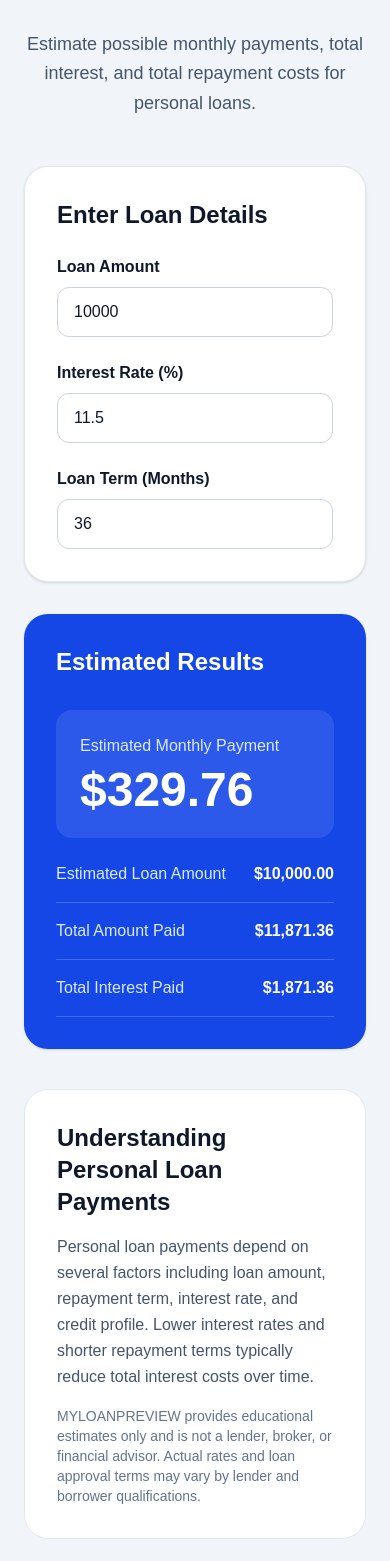
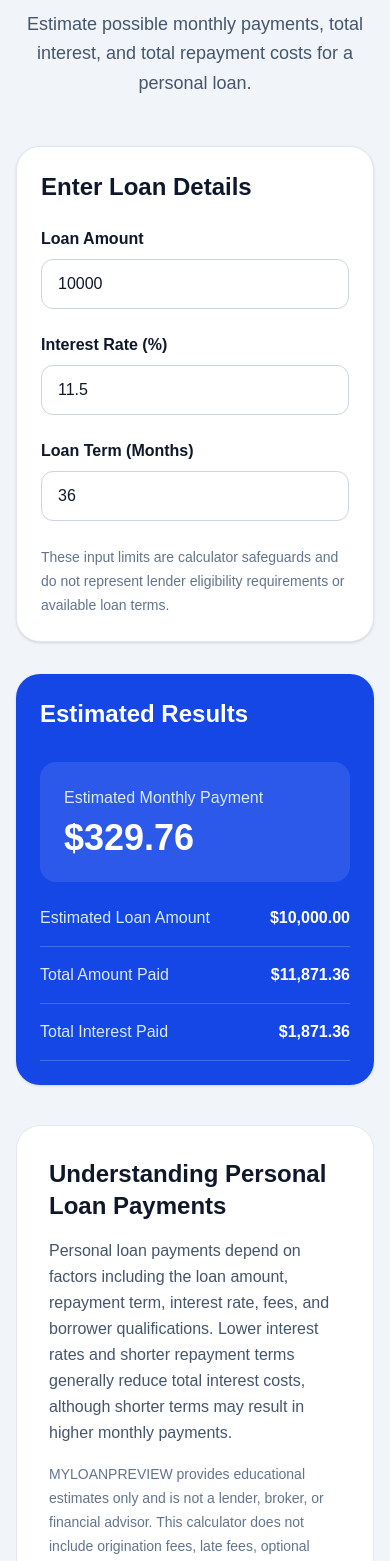
Before and after one commit to 39jorgegonzalez-lab/myloanpreview, a Next.js app: page /personal-loan-calculator in a window 390 px wide. Shown: the part 439-2000 px from the top of the page. Built offline with nearby package versions, Linux system fonts and the light colour scheme.

Commit message:
Calculator: Improve personal loan reliability and add tests

```diff
--- a/app/personal-loan-calculator/page.tsx
+++ b/app/personal-loan-calculator/page.tsx
@@ -1,23 +1,123 @@
 "use client";
-import Navbar from "@/app/components/layout/Navbar";
-import { useRef, useState } from "react";
+
+import {
+  type ChangeEvent,
+  useId,
+  useRef,
+  useState,
+} from "react";
 import { trackCalculatorUse } from "../lib/analytics";
 
+type NumericInputValue = number | "";
+
+function validatePersonalLoanInputs({
+  loanAmount,
+  interestRate,
+  loanTerm,
+}: {
+  loanAmount: NumericInputValue;
+  interestRate: NumericInputValue;
+  loanTerm: NumericInputValue;
+}): string | null {
+  if (loanAmount === "") {
+    return "Enter a loan amount.";
+  }
+
+  if (loanAmount < 100) {
+    return "Loan amount must be at least $100.";
+  }
+
+  if (loanAmount > 1000000) {
+    return "Loan amount must be $1,000,000 or less.";
+  }
+
+  if (interestRate === "") {
+    return "Enter an interest rate.";
+  }
+
+  if (interestRate < 0 || interestRate > 100) {
+    return "Interest rate must be between 0% and 100%.";
+  }
+
+  if (loanTerm === "") {
+    return "Enter a loan term.";
+  }
+
+  if (
+    !Number.isInteger(loanTerm) ||
+    loanTerm < 1 ||
+    loanTerm > 120
+  ) {
+    return "Loan term must be a whole number from 1 to 120 months.";
+  }
+
+  return null;
+}
+
 export default function PersonalLoanCalculator() {
-  const [loanAmount, setLoanAmount] = useState(10000);
-  const [interestRate, setInterestRate] = useState(11.5);
-  const [loanTerm, setLoanTerm] = useState(36);
+  const [loanAmount, setLoanAmount] =
+    useState<NumericInputValue>(10000);
+  const [interestRate, setInterestRate] =
+    useState<NumericInputValue>(11.5);
+  const [loanTerm, setLoanTerm] =
+    useState<NumericInputValue>(36);
 
-  const monthlyRate = interestRate / 100 / 12;
+  const validationMessage =
+    validatePersonalLoanInputs({
+      loanAmount,
+      interestRate,
+      loanTerm,
+    });
 
-  const monthlyPayment =
-    monthlyRate === 0
-      ? loanAmount / loanTerm
-      : (loanAmount * monthlyRate * Math.pow(1 + monthlyRate, loanTerm)) /
-        (Math.pow(1 + monthlyRate, loanTerm) - 1);
+  const numericLoanAmount =
+    loanAmount === "" ? 0 : loanAmount;
+  const numericInterestRate =
+    interestRate === "" ? 0 : interestRate;
+  const numericLoanTerm =
+    loanTerm === "" ? 0 : loanTerm;
 
-  const totalPaid = monthlyPayment * loanTerm;
-  const totalInterest = totalPaid - loanAmount;
+  const monthlyRate =
+    numericInterestRate / 100 / 12;
+
+  const calculatedMonthlyPayment =
+    validationMessage !== null
+      ? 0
+      : monthlyRate === 0
+        ? numericLoanAmount / numericLoanTerm
+        : (numericLoanAmount *
+            monthlyRate *
+            Math.pow(
+              1 + monthlyRate,
+              numericLoanTerm,
+            )) /
+          (Math.pow(
+            1 + monthlyRate,
+            numericLoanTerm,
+          ) -
+            1);
+
+  const hasValidResults =
+    validationMessage === null &&
+    Number.isFinite(calculatedMonthlyPayment) &&
+    calculatedMonthlyPayment >= 0;
+
+  const monthlyPayment = hasValidResults
+    ? calculatedMonthlyPayment
+    : 0;
+
+  const totalPaid = hasValidResults
+    ? monthlyPayment * numericLoanTerm
+    : 0;
+
+  const totalInterest = hasValidResults
+    ? Math.max(totalPaid - numericLoanAmount, 0)
+    : 0;
+
+  const resultMessage =
+    validationMessage ??
+    (hasValidResults
+      ? null
+      : "We could not calculate a reliable estimate from these values. Review the loan details and try again.");
 
   const money = (num: number) =>
     num.toLocaleString("en-US", {
@@ -37,203 +137,225 @@ function handleCalculatorInteraction(): void {
   }
 
   return (
-  <>
-
-    <main className="min-h-screen bg-slate-100 text-slate-900" onChangeCapture={handleCalculatorInteraction}>
-
-    {/* CTA BUTTON */}
-
-      <section className="max-w-7xl mx-auto px-6 py-16">
-
-        <div className="text-center max-w-3xl mx-auto mb-12">
-
-          <p className="text-lg text-blue-700 font-semibold uppercase tracking-wide mb-4">
+    <main
+      className="min-h-screen bg-slate-100 text-slate-900"
+      onChangeCapture={handleCalculatorInteraction}
+    >
+      <section className="mx-auto max-w-7xl overflow-x-hidden px-4 py-16 sm:px-6">
+        <div className="mx-auto mb-12 max-w-3xl text-center">
+          <p className="mb-4 font-semibold uppercase tracking-wide text-blue-700">
             Personal Loan Estimate
           </p>
 
-          <h1 className="text-5xl font-bold mb-6">
+          <h1 className="mb-6 text-4xl font-bold sm:text-5xl">
             Personal Loan Calculator
           </h1>
 
-          <p className="text-lg md:text-xl text-slate-600 max-w-3xl mx-auto leading-relaxed">
-            Estimate possible monthly payments, total interest,
-            and total repayment costs for personal loans.
+          <p className="mx-auto max-w-3xl text-lg leading-relaxed text-slate-600 md:text-xl">
+            Estimate possible monthly payments, total
+            interest, and total repayment costs for a
+            personal loan.
           </p>
-
         </div>
 
-
-        <div className="grid lg:grid-cols-2 gap-8">
-
+        <div className="grid gap-8 lg:grid-cols-2">
           {/* INPUTS */}
 
-          <div className="bg-white rounded-3xl border border-slate-200 p-8 shadow-sm">
-
-            <h2 className="text-2xl font-bold mb-6">
+          <div className="rounded-3xl border border-slate-200 bg-white p-6 shadow-sm md:p-8">
+            <h2 className="mb-6 text-2xl font-bold">
               Enter Loan Details
             </h2>
 
             <div className="space-y-6">
-
               <InputBox
                 label="Loan Amount"
                 value={loanAmount}
                 setValue={setLoanAmount}
+                min={100}
+                max={1000000}
+                step="100"
+                inputMode="numeric"
               />
 
               <InputBox
                 label="Interest Rate (%)"
                 value={interestRate}
                 setValue={setInterestRate}
-                step="0.1"
+                min={0}
+                max={100}
+                step="0.01"
+                inputMode="decimal"
               />
 
               <InputBox
                 label="Loan Term (Months)"
                 value={loanTerm}
                 setValue={setLoanTerm}
+                min={1}
+                max={120}
+                step="1"
+                inputMode="numeric"
               />
-
             </div>
 
+            <p className="mt-6 text-sm leading-6 text-slate-500">
+              These input limits are calculator
+              safeguards and do not represent lender
+              eligibility requirements or available loan
+              terms.
+            </p>
           </div>
-
 
           {/* RESULTS */}
 
-          <div className="bg-blue-700 text-white rounded-3xl p-8 shadow-sm">
-
-            <h2 className="text-2xl font-bold mb-8">
+          <div className="self-start rounded-3xl bg-blue-700 p-6 text-white shadow-sm md:p-8">
+            <h2 className="mb-8 text-2xl font-bold">
               Estimated Results
             </h2>
 
-            <div className="bg-white/10 rounded-2xl p-6 mb-6">
+            {resultMessage && (
+              <div
+                role="status"
+                aria-live="polite"
+                className="mb-6 rounded-2xl border border-amber-200 bg-amber-50 p-4 text-sm font-medium leading-6 text-amber-950"
+              >
+                {resultMessage}
+              </div>
+            )}
 
-              <p className="text-blue-100 mb-2">
+            <div className="mb-6 rounded-2xl bg-white/10 p-6">
+              <p className="mb-2 text-blue-100">
                 Estimated Monthly Payment
               </p>
 
-              <p className="text-5xl font-bold">
-                {money(monthlyPayment)}
+              <p
+                className="break-words text-4xl font-bold sm:text-5xl"
+                aria-live="polite"
+                aria-atomic="true"
+              >
+                {hasValidResults
+                  ? money(monthlyPayment)
+                  : "—"}
               </p>
-
             </div>
 
             <div className="grid gap-4">
-
               <Result
                 label="Estimated Loan Amount"
-                value={money(loanAmount)}
+                value={
+                  hasValidResults
+                    ? money(numericLoanAmount)
+                    : "—"
+                }
               />
 
               <Result
                 label="Total Amount Paid"
-                value={money(totalPaid)}
+                value={
+                  hasValidResults
+                    ? money(totalPaid)
+                    : "—"
+                }
               />
 
               <Result
                 label="Total Interest Paid"
-                value={money(totalInterest)}
+                value={
+                  hasValidResults
+                    ? money(totalInterest)
+                    : "—"
+                }
               />
-
             </div>
-
           </div>
-
         </div>
-
 
         {/* EDUCATIONAL SECTION */}
 
-        <div className="bg-white rounded-3xl border border-slate-200 p-8 mt-10">
-
-          <h2 className="text-2xl font-bold mb-4">
+        <div className="mt-10 rounded-3xl border border-slate-200 bg-white p-8">
+          <h2 className="mb-4 text-2xl font-bold">
             Understanding Personal Loan Payments
           </h2>
 
-          <p className="text-slate-600 leading-relaxed mb-4">
-            Personal loan payments depend on several factors including
-            loan amount, repayment term, interest rate, and credit profile.
-            Lower interest rates and shorter repayment terms typically
-            reduce total interest costs over time.
+          <p className="mb-4 leading-relaxed text-slate-600">
+            Personal loan payments depend on factors
+            including the loan amount, repayment term,
+            interest rate, fees, and borrower
+            qualifications. Lower interest rates and
+            shorter repayment terms generally reduce
+            total interest costs, although shorter terms
+            may result in higher monthly payments.
           </p>
 
-          <p className="text-slate-500 text-sm">
-            MYLOANPREVIEW provides educational estimates only and is not
-            a lender, broker, or financial advisor. Actual rates and loan
-            approval terms may vary by lender and borrower qualifications.
+          <p className="text-sm leading-6 text-slate-500">
+            MYLOANPREVIEW provides educational estimates
+            only and is not a lender, broker, or financial
+            advisor. This calculator does not include
+            origination fees, late fees, optional
+            products, or other possible lender charges.
+            Actual rates, approval decisions, fees, and
+            loan terms may vary.
           </p>
+        </div>
+      </section>
 
-        </div>
-
-      </section>
       {/* OTHER CALCULATORS */}
 
-<section className="max-w-6xl mx-auto px-6 pb-24">
-
-  <div className="bg-white rounded-3xl border border-slate-200 p-10 shadow-sm">
-
-    <h2 className="text-3xl font-bold text-center mb-10">
+      <section className="mx-auto max-w-6xl px-6 pb-24">
+        <div className="rounded-3xl border border-slate-200 bg-white p-10 shadow-sm">
+          <h2 className="mb-10 text-center text-3xl font-bold">
             Explore Other Calculators
           </h2>
 
-    <div className="grid md:grid-cols-2 gap-8">
-
-      {/* AUTO */}
-
+          <div className="grid gap-8 md:grid-cols-2">
             <a
               href="/auto-loan-calculator"
-        className="bg-white border border-slate-200 rounded-3xl p-8 shadow-sm hover:-translate-y-1 hover:shadow-[0_12px_35px_rgba(29,78,216,0.45)] transition-all duration-300 block"
+              className="block rounded-3xl border border-slate-200 bg-white p-8 shadow-sm transition-all duration-300 hover:-translate-y-1 hover:shadow-[0_12px_35px_rgba(29,78,216,0.45)]"
             >
-
-        <div className="text-5xl mb-5">
+              <div
+                className="mb-5 text-5xl"
+                aria-hidden="true"
+              >
                 🚗
               </div>
 
-        <h3 className="text-2xl font-bold mb-4">
+              <h3 className="mb-4 text-2xl font-bold">
                 Auto Loan Calculator
               </h3>
 
-        <p className="text-slate-600 leading-relaxed">
+              <p className="leading-relaxed text-slate-600">
                 Estimate car payments, total loan cost,
                 and monthly affordability.
               </p>
-
             </a>
-
-
-      {/* MORTGAGE */}
 
             <a
               href="/mortgage-calculator"
-        className="bg-white border border-slate-200 rounded-3xl p-8 shadow-sm hover:-translate-y-1 hover:shadow-[0_12px_35px_rgba(29,78,216,0.45)] transition-all duration-300 block"
+              className="block rounded-3xl border border-slate-200 bg-white p-8 shadow-sm transition-all duration-300 hover:-translate-y-1 hover:shadow-[0_12px_35px_rgba(29,78,216,0.45)]"
             >
-
-        <div className="text-5xl mb-5">
+              <div
+                className="mb-5 text-5xl"
+                aria-hidden="true"
+              >
                 🏠
               </div>
 
-        <h3 className="text-2xl font-bold mb-4">
+              <h3 className="mb-4 text-2xl font-bold">
                 Mortgage Calculator
               </h3>
 
-        <p className="text-slate-600 leading-relaxed">
-          Explore mortgage affordability,
-          estimated payments, and housing costs.
+              <p className="leading-relaxed text-slate-600">
+                Explore mortgage payments, long-term
+                borrowing costs, and possible housing
+                expenses.
               </p>
-
             </a>
-
           </div>
-
         </div>
-
       </section>
     </main>
-</>
   );
 }
-
 
 /* INPUT COMPONENT */
 
@@ -242,31 +364,60 @@ function InputBox({
   value,
   setValue,
   step = "1",
+  min,
+  max,
+  inputMode = "decimal",
 }: {
   label: string;
-  value: number;
-  setValue: (value: number) => void;
+  value: NumericInputValue;
+  setValue: (value: NumericInputValue) => void;
   step?: string;
+  min?: number;
+  max?: number;
+  inputMode?: "decimal" | "numeric";
 }) {
+  const inputId = useId();
+
+  function handleChange(
+    event: ChangeEvent<HTMLInputElement>,
+  ): void {
+    const rawValue = event.currentTarget.value;
+
+    if (rawValue === "") {
+      setValue("");
+      return;
+    }
+
+    const nextValue = Number(rawValue);
+
+    if (Number.isFinite(nextValue)) {
+      setValue(nextValue);
+    }
+  }
+
   return (
     <div>
-
-      <label className="block font-semibold mb-2">
+      <label
+        htmlFor={inputId}
+        className="mb-2 block font-semibold"
+      >
         {label}
       </label>
 
       <input
+        id={inputId}
         type="number"
         value={value}
         step={step}
-        onChange={(e) => setValue(Number(e.target.value))}
-        className="w-full border border-slate-300 rounded-xl px-4 py-3 focus:outline-none focus:ring-2 focus:ring-blue-600"
+        min={min}
+        max={max}
+        inputMode={inputMode}
+        onChange={handleChange}
+        className="w-full rounded-xl border border-slate-300 px-4 py-3 focus:outline-none focus:ring-2 focus:ring-blue-600"
       />
-
     </div>
   );
 }
-
 
 /* RESULT COMPONENT */
 
@@ -279,15 +430,13 @@ function Result({
 }) {
   return (
     <div className="flex justify-between gap-4 border-b border-white/20 pb-4">
-
       <span className="text-blue-100">
         {label}
       </span>
 
-      <span className="font-bold">
+      <span className="break-words text-right font-bold">
         {value}
       </span>
-
     </div>
   );
 }
```
Also changed, not shown: package.json (+9 -2 lines), vitest.config.mts (added), 3 other files (tests, documents, lock files or other folders). Lines whose indentation alone changed are shown as unchanged.
